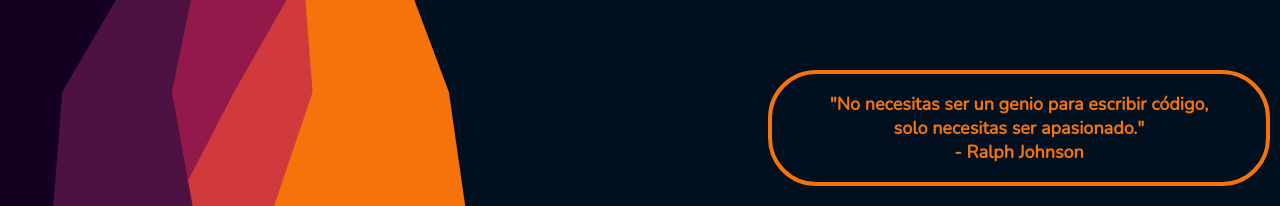
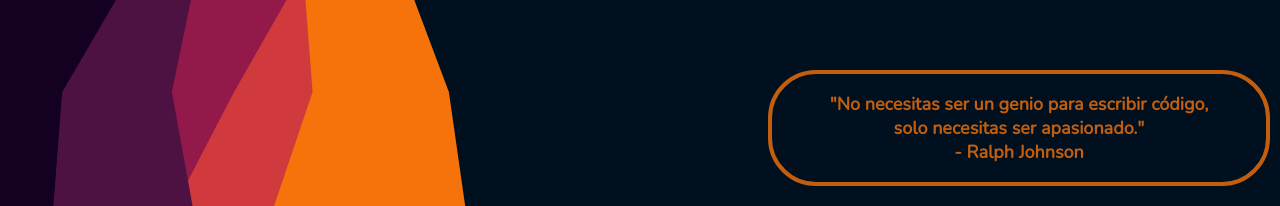
Before and after one commit to catalfacu/portfolio-facundo, a React (Vite) app: page / in a window 1280 px wide. Shown: the part 594-800 px from the top of the page. Built offline with nearby package versions, Linux system fonts and the light colour scheme; no server answers.

Commit message:
animaciones para la landing

```diff
--- a/src/components/landing/Landing.module.css
+++ b/src/components/landing/Landing.module.css
@@ -15,6 +15,8 @@
         width: 100%;
         grid-area: 5 / 5 / 8 / 7;
         z-index: 2;
+        opacity: 0;
+        animation: fadeIn 3s ease 2s both;
 }
 
 .texts {
@@ -25,6 +27,16 @@
     justify-content: first baseline;
     align-items: center;
     letter-spacing: 10px;
+    animation: fadeIn 5s ease 0s;
+}
+
+@keyframes fadeIn {
+    from{
+        opacity: 0;
+    }
+    to{
+        opacity: 1;
+    }
 }
 .texts h2{
     font-size: x-large;
@@ -57,4 +69,6 @@
     color: #F5730A;
     margin-bottom: 20px;
     margin-right: 10px;
+    opacity: 0;
+    animation: fadeIn 5s ease 3s both;
 }
```
